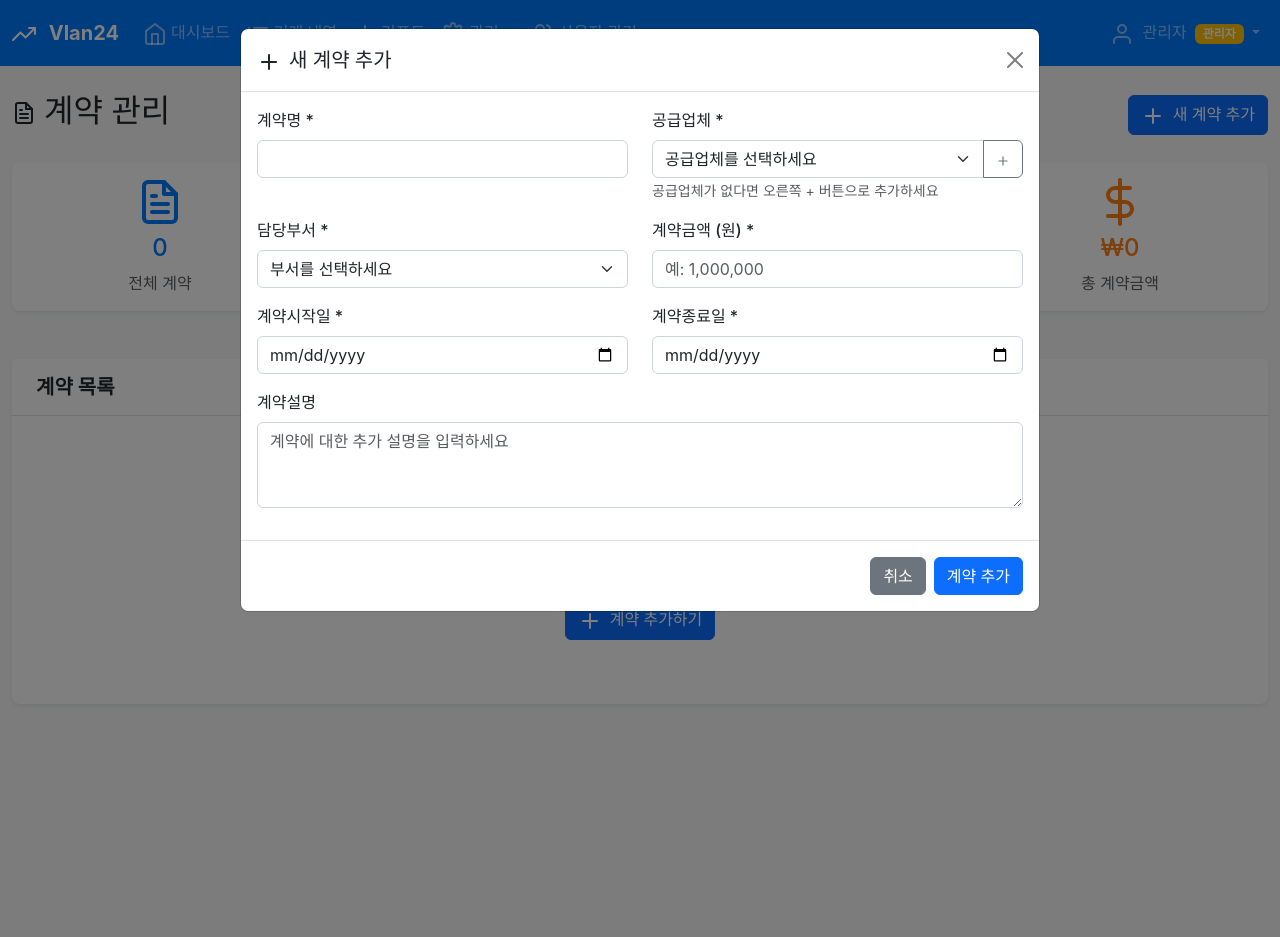
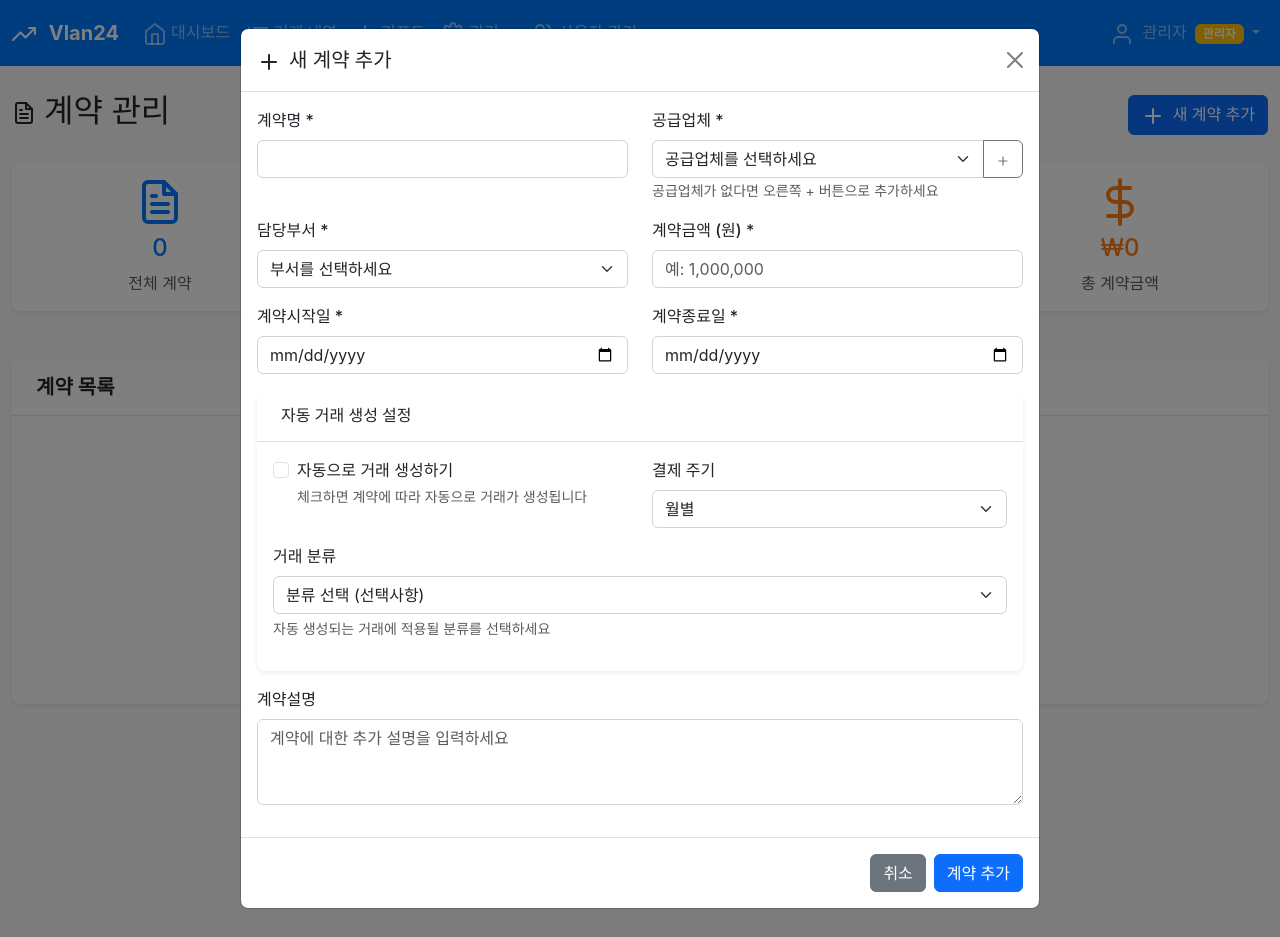
Before and after one commit to BappyMustafiz/fin-flow-korea, a Flask app: page /contracts in a window 1280 px wide, after a click on "새 계약 추가". Run offline with Flask 3, Linux system fonts and the light colour scheme; a user stored in the database is signed in.

Commit message:
Enable automatic transaction generation for active contracts
Adds a new `contract_id` field to the `Transaction` model and a `generate_transaction` method to the `Contract` model. The frontend template `templates/contracts.html` is updated to include options for enabling automatic transaction generation and setting the payment cycle and category for contracts.

Replit-Commit-Author: Agent
Replit-Commit-Session-Id: 49c2422b-c4ec-4699-8c39-1613e6d0f652
Replit-Commit-Checkpoint-Type: intermediate_checkpoint
Replit-Commit-Screenshot-Url: https://storage.googleapis.com/screenshot-production-us-central1/aa08e5f1-68c4-4712-a019-15a843020e4e/49c2422b-c4ec-4699-8c39-1613e6d0f652/ElHSpP9

```diff
--- a/models.py
+++ b/models.py
@@ -136,6 +136,7 @@ class Transaction(db.Model):
     category_id = db.Column(db.Integer, db.ForeignKey('category.id'))
     department_id = db.Column(db.Integer, db.ForeignKey('department.id'))
     vendor_id = db.Column(db.Integer, db.ForeignKey('vendor.id'))
+    contract_id = db.Column(db.Integer, db.ForeignKey('contract.id'))  # 계약 연결
     classification_status = db.Column(db.String(20), default='pending')  # pending, classified, manual
 
     # Split transaction fields
@@ -151,6 +152,7 @@ class Transaction(db.Model):
     category = db.relationship('Category', backref='transactions')
     department = db.relationship('Department', backref='transactions')
     vendor = db.relationship('Vendor', backref='transactions')
+    contract = db.relationship('Contract', backref='transactions')
 
 class MappingRule(db.Model):
     """거래 자동 분류 규칙"""
@@ -214,6 +216,34 @@ class Contract(db.Model):
             return True
         return False
 
+    def generate_transaction(self, date=None):
+        """계약에 기반한 거래 생성"""
+        from datetime import date as dt
+        if not self.auto_generate_transactions or self.status != 'active':
+            return None
+
+        transaction_date = date or dt.today()
+
+        # 결제 주기에 따른 금액 계산
+        amount = self.contract_amount
+        if self.payment_cycle == 'quarterly':
+            amount = self.contract_amount * 3
+        elif self.payment_cycle == 'yearly':
+            amount = self.contract_amount * 12
+
+        transaction = Transaction(
+            date=transaction_date,
+            amount=-amount,  # 지출은 음수
+            description=f"{self.name} ({self.payment_cycle})",
+            counterparty=self.vendor.name if self.vendor else "미지정",
+            category_id=self.category_id,
+            department_id=self.department_id,
+            classification_status='classified',
+            contract_id=self.id
+        )
+
+        return transaction
+
 class AuditLog(db.Model):
     """감사 로그"""
     id = db.Column(db.Integer, primary_key=True)
--- a/templates/contracts.html
+++ b/templates/contracts.html
@@ -193,6 +193,47 @@
                             <div class="mb-3">
                                 <label for="contractEndDate" class="form-label">계약종료일 *</label>
                                 <input type="date" class="form-control" id="contractEndDate" name="end_date" required>
+                            </div>
+                        </div>
+                    </div>
+
+                    <!-- 자동 거래 생성 설정 -->
+                    <div class="card mb-3">
+                        <div class="card-header">
+                            <h6 class="mb-0">자동 거래 생성 설정</h6>
+                        </div>
+                        <div class="card-body">
+                            <div class="row">
+                                <div class="col-md-6">
+                                    <div class="form-check mb-3">
+                                        <input class="form-check-input" type="checkbox" id="autoGenerateTransactions" name="auto_generate_transactions">
+                                        <label class="form-check-label" for="autoGenerateTransactions">
+                                            자동으로 거래 생성하기
+                                        </label>
+                                        <div class="form-text">체크하면 계약에 따라 자동으로 거래가 생성됩니다</div>
+                                    </div>
+                                </div>
+                                <div class="col-md-6">
+                                    <div class="mb-3">
+                                        <label for="paymentCycle" class="form-label">결제 주기</label>
+                                        <select class="form-select" id="paymentCycle" name="payment_cycle">
+                                            <option value="monthly">월별</option>
+                                            <option value="quarterly">분기별</option>
+                                            <option value="yearly">연간</option>
+                                            <option value="one_time">일시불</option>
+                                        </select>
+                                    </div>
+                                </div>
+                            </div>
+                            <div class="mb-3">
+                                <label for="contractCategory" class="form-label">거래 분류</label>
+                                <select class="form-select" id="contractCategory" name="category_id">
+                                    <option value="">분류 선택 (선택사항)</option>
+                                    {% for category in categories %}
+                                    <option value="{{ category.id }}">{{ category.name }}</option>
+                                    {% endfor %}
+                                </select>
+                                <div class="form-text">자동 생성되는 거래에 적용될 분류를 선택하세요</div>
                             </div>
                         </div>
                     </div>
```
